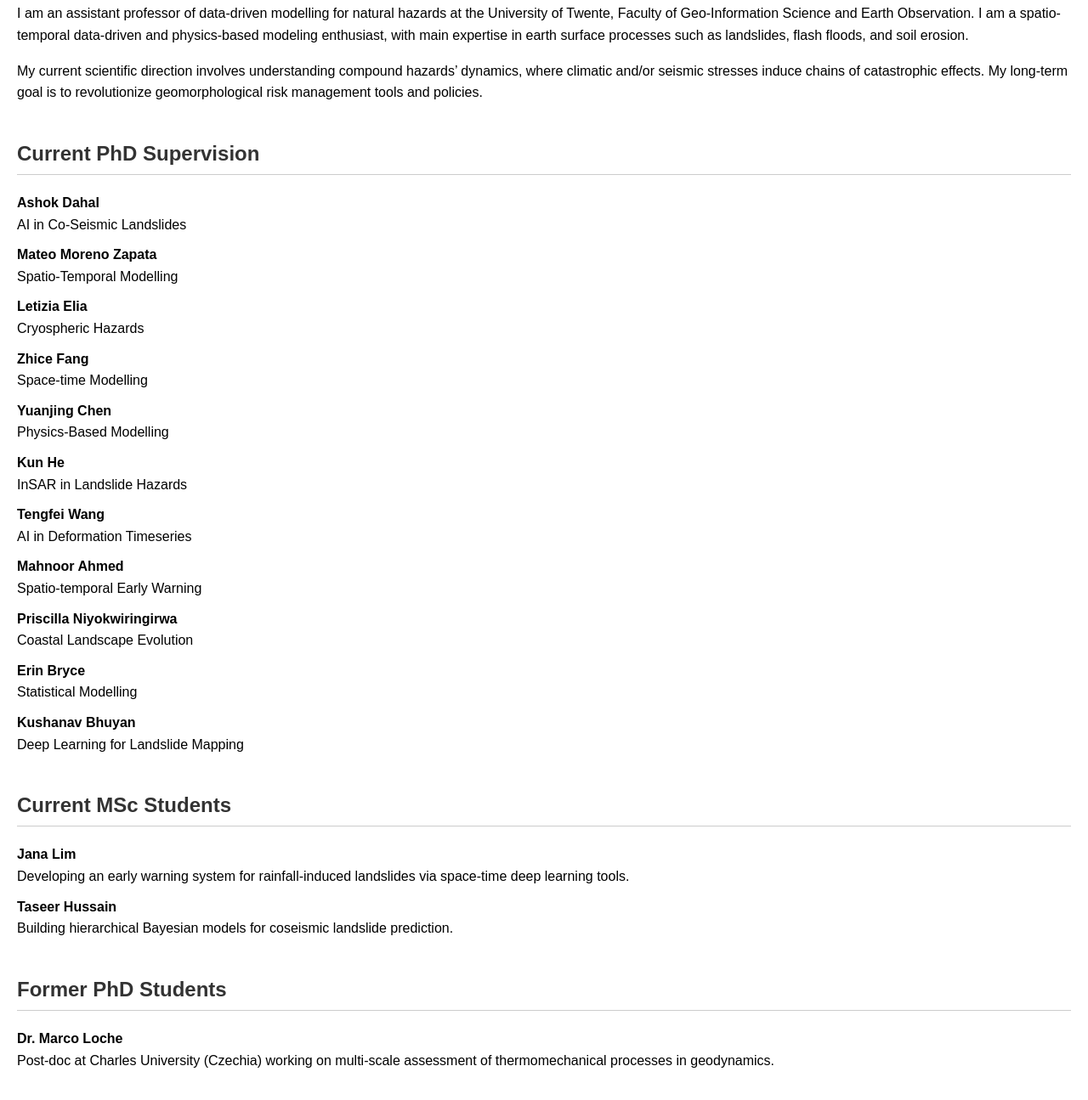
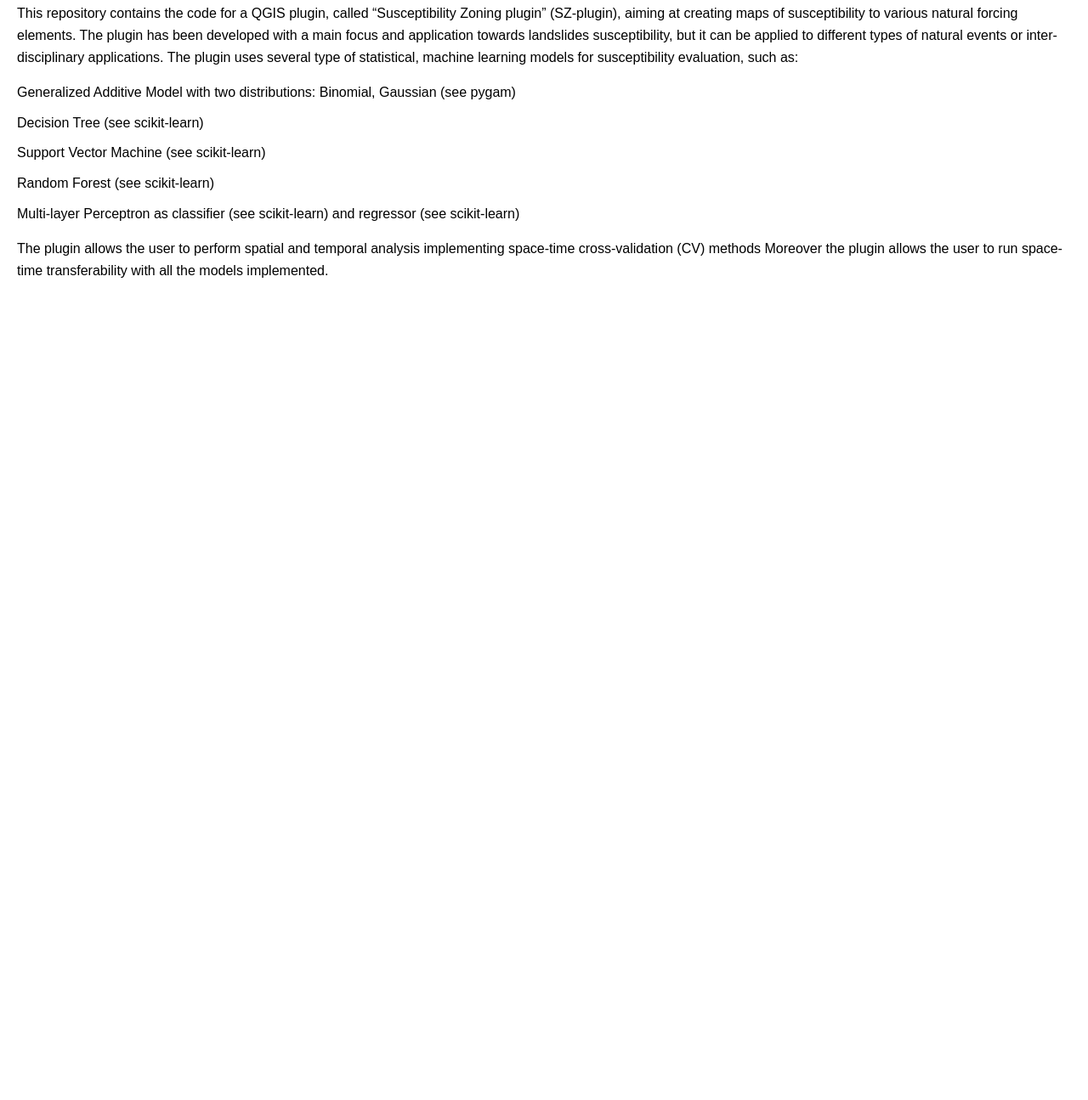
Before and after one commit to SZtools/SZtools.github.io, a plain HTML site: page index.html in a window 1280 px wide. Shown: the part 475-1770 px from the top of the page at 85% size. After the commit the page ends 846 px from the top, so only its background shows below. Drawn offline with Linux system fonts and the light colour scheme.

Commit message:
Update index.html

```diff
--- a/index.html
+++ b/index.html
@@ -3,7 +3,7 @@
 <head>
     <meta charset="UTF-8">
     <meta name="viewport" content="width=device-width, initial-scale=1.0">
-    <title>About Luigi Lombardo</title>
+    <title>SZ plugin</title>
     <style>
         body {
             font-family: Arial, sans-serif;
@@ -39,84 +39,25 @@
 </head>
 <body>
     <header>
-        <h1>Luigi Lombardo</h1>
+        <h1>SZ-plugin</h1>
     </header>
     <section>
         <img src="https://landslideresearch.github.io/images/luigi_lombardo.jpg" alt="Luigi Lombardo">
         <h2>About Me</h2>
-        <p>I am an assistant professor of data-driven modelling for natural hazards at the University of Twente, Faculty of Geo-Information Science and Earth Observation. I am a spatio-temporal data-driven and physics-based modeling enthusiast, with main expertise in earth surface processes such as landslides, flash floods, and soil erosion.</p>
-        <p>My current scientific direction involves understanding compound hazards’ dynamics, where climatic and/or seismic stresses induce chains of catastrophic effects. My long-term goal is to revolutionize geomorphological risk management tools and policies.</p>
-    </section>
-    <section>
-        <h2>Current PhD Supervision</h2>
+        <p>This repository contains the code for a QGIS plugin, called “Susceptibility Zoning plugin” (SZ-plugin), aiming at creating maps of susceptibility to various natural forcing elements.
+            The plugin has been developed with a main focus and application towards landslides susceptibility, but it can be applied to different types of natural events or inter-disciplinary applications.
+            The plugin uses several type of statistical, machine learning models for susceptibility evaluation, such as:
+        <p>
         <ul>
-            <li>
-                <strong>Ashok Dahal</strong><br>
-                AI in Co-Seismic Landslides
-            </li>
-            <li>
-                <strong>Mateo Moreno Zapata</strong><br>
-                Spatio-Temporal Modelling
-            </li>
-            <li>
-                <strong>Letizia Elia</strong><br>
-                Cryospheric Hazards
-            </li>
-            <li>
-                <strong>Zhice Fang</strong><br>
-                Space-time Modelling
-            </li>
-            <li>
-                <strong>Yuanjing Chen</strong><br>
-                Physics-Based Modelling
-            </li>
-            <li>
-                <strong>Kun He</strong><br>
-                InSAR in Landslide Hazards
-            </li>
-            <li>
-                <strong>Tengfei Wang</strong><br>
-                AI in Deformation Timeseries
-            </li>
-            <li>
-                <strong>Mahnoor Ahmed</strong><br>
-                Spatio-temporal Early Warning
-            </li>
-            <li>
-                <strong>Priscilla Niyokwiringirwa</strong><br>
-                Coastal Landscape Evolution
-            </li>
-            <li>
-                <strong>Erin Bryce</strong><br>
-                Statistical Modelling
-            </li>
-            <li>
-                <strong>Kushanav Bhuyan</strong><br>
-                Deep Learning for Landslide Mapping
-            </li>
+            <li>Generalized Additive Model with two distributions: Binomial, Gaussian (see pygam)</li>
+            <li>Decision Tree (see scikit-learn)</li>
+            <li>Support Vector Machine (see scikit-learn)</li>
+            <li>Random Forest (see scikit-learn)</li>
+            <li>Multi-layer Perceptron as classifier (see scikit-learn) and regressor (see scikit-learn)</li>
         </ul>
-    </section>
-    <section>
-        <h2>Current MSc Students</h2>
-        <ul>
-            <li>
-                <strong>Jana Lim</strong><br>
-                Developing an early warning system for rainfall-induced landslides via space-time deep learning tools.
-            </li>
-            <li>
-                <strong>Taseer Hussain</strong><br>
-                Building hierarchical Bayesian models for coseismic landslide prediction.
-            </li>
-        </ul>
-    </section>
-    <section>
-        <h2>Former PhD Students</h2>
-        <ul>
-            <li>
-                <strong>Dr. Marco Loche</strong><br>
-                Post-doc at Charles University (Czechia) working on multi-scale assessment of thermomechanical processes in geodynamics.
-            </li>
-        </ul>
+        <p> The plugin allows the user to perform spatial and temporal analysis implementing space-time cross-validation (CV) methods
+        Moreover the plugin allows the user to run space-time transferability with all the models implemented.
+        </p>
     </section>
 </body>
 </html>
```
